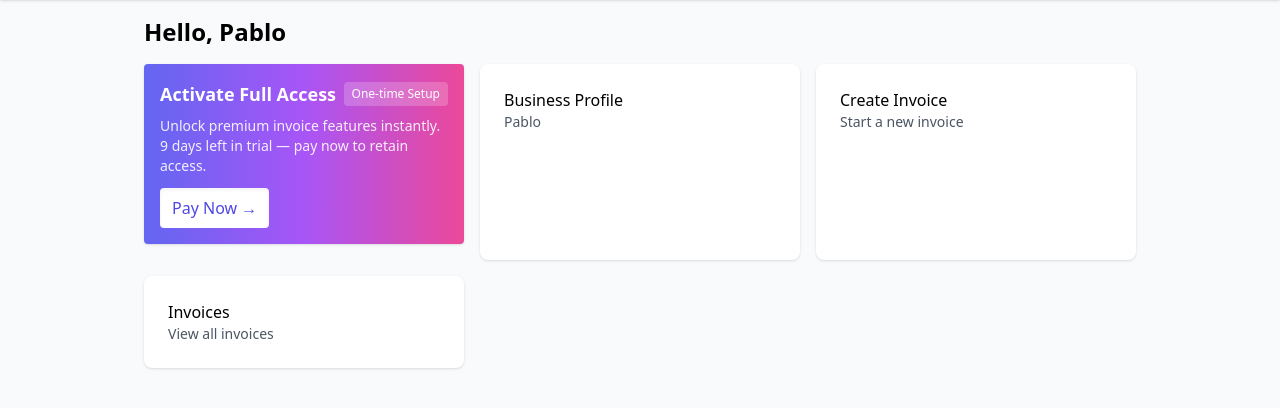
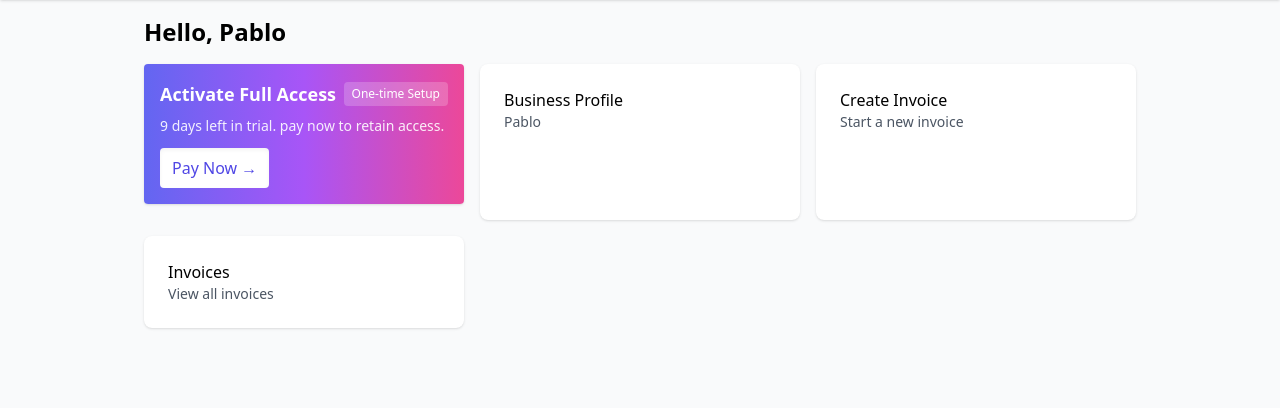
Before and after one commit to ELKINDMAN/Brandvoice, a Flask app: page /dashboard in a window 1280 px wide. Shown: the part 52-460 px from the top of the page. Run offline with Flask 3, Linux system fonts and the light colour scheme; a user stored in the database is signed in; some libraries are stand-ins or nearby versions.

Commit message:
Enhance Pay Now button UX with loading state and improved messaging

```diff
--- a/app/templates/dashboard.html
+++ b/app/templates/dashboard.html
@@ -37,9 +37,10 @@
         <div class="font-semibold text-lg">Activate Full Access</div>
         <span class="text-xs bg-white/20 px-2 py-1 rounded">One-time Setup</span>
       </div>
-      <p class="mt-2 text-sm text-white/90">Unlock premium invoice features instantly{% if trial_active and days_left %}. {{ days_left }} day{% if days_left != 1 %}s{% endif %} left in trial — pay now to retain access{% endif %}.</p>
-      <div class="mt-3 inline-flex items-center gap-2 bg-white text-indigo-600 font-medium px-3 py-2 rounded group-hover:translate-x-1 transition w-max shadow-inner hover:bg-indigo-50" aria-hidden="true">
-        Pay Now &rarr;
+      <p class="mt-2 text-sm text-white/90">{% if trial_active and days_left %}{{ days_left }} day{% if days_left != 1 %}s{% endif %} left in trial. pay now to retain access{% endif %}.</p>
+      <div class="mt-3 inline-flex items-center gap-2 bg-white text-indigo-600 font-medium px-3 py-2 rounded group-hover:translate-x-1 transition w-max shadow-inner hover:bg-indigo-50 pay-now-btn" aria-label="Proceed to payment" data-loading-text="Redirecting...">
+        <span class="pay-now-text">Pay Now &rarr;</span>
+        <span class="hidden pay-now-loading animate-pulse text-xs">Redirecting…</span>
       </div>
     </a>
   {% else %}
```
